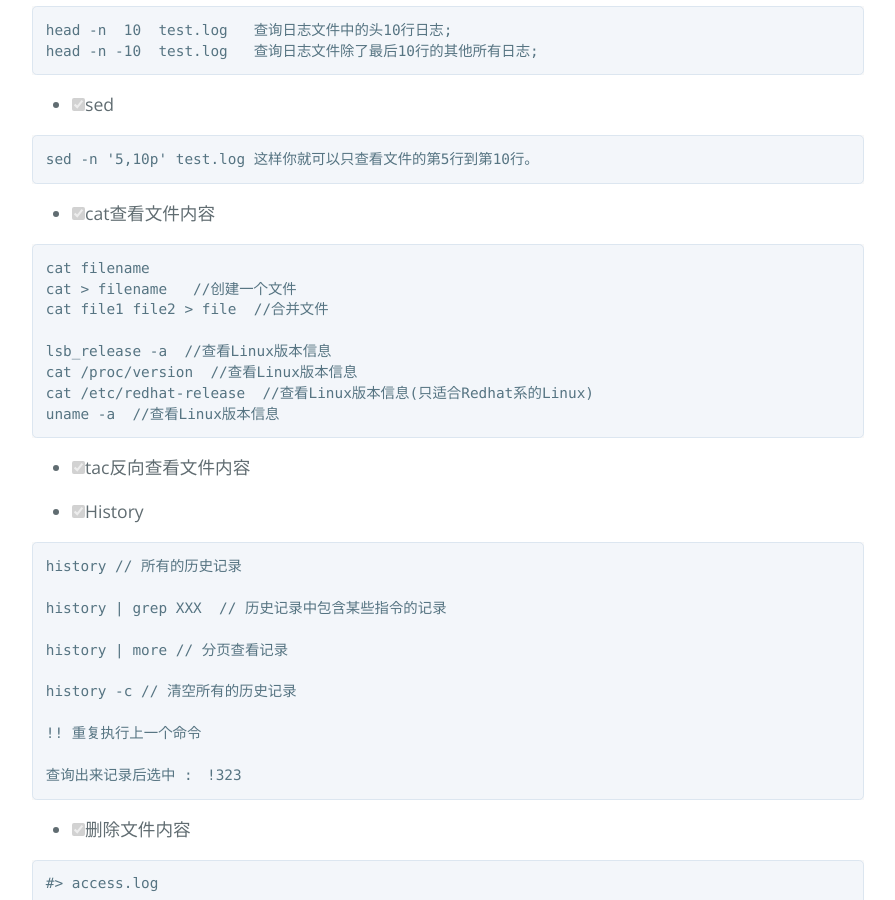
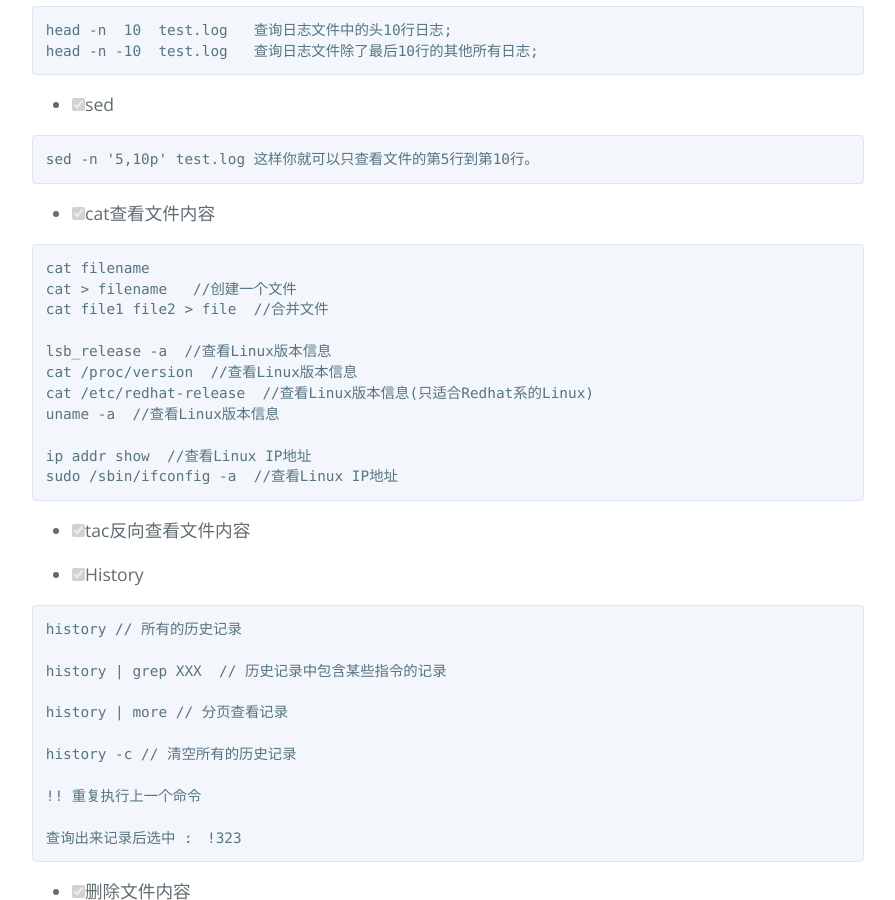
Before and after one commit to AmbroseRen/test, a Jekyll site: the page built from Data/Linux/linux.md, in a window 1280 px wide and 900 px high, scrolled down 1000 px. Shown: the whole window, without its empty margins (192-1087 px from the left). Built offline with Jekyll 4.4.1, drawn with Linux system fonts in a browser that asks for light colours; our own code applies the rules of GitHub Pages for plain Markdown files; the repository's description, which GitHub fills in, is left out.

Commit message:
Update linux.md

````diff
--- a/Data/Linux/linux.md
+++ b/Data/Linux/linux.md
@@ -71,6 +71,9 @@ lsb_release -a  //查看Linux版本信息
 cat /proc/version  //查看Linux版本信息
 cat /etc/redhat-release  //查看Linux版本信息(只适合Redhat系的Linux)
 uname -a  //查看Linux版本信息
+
+ip addr show  //查看Linux IP地址
+sudo /sbin/ifconfig -a  //查看Linux IP地址
 ```
 
 - [X] tac反向查看文件内容
````
